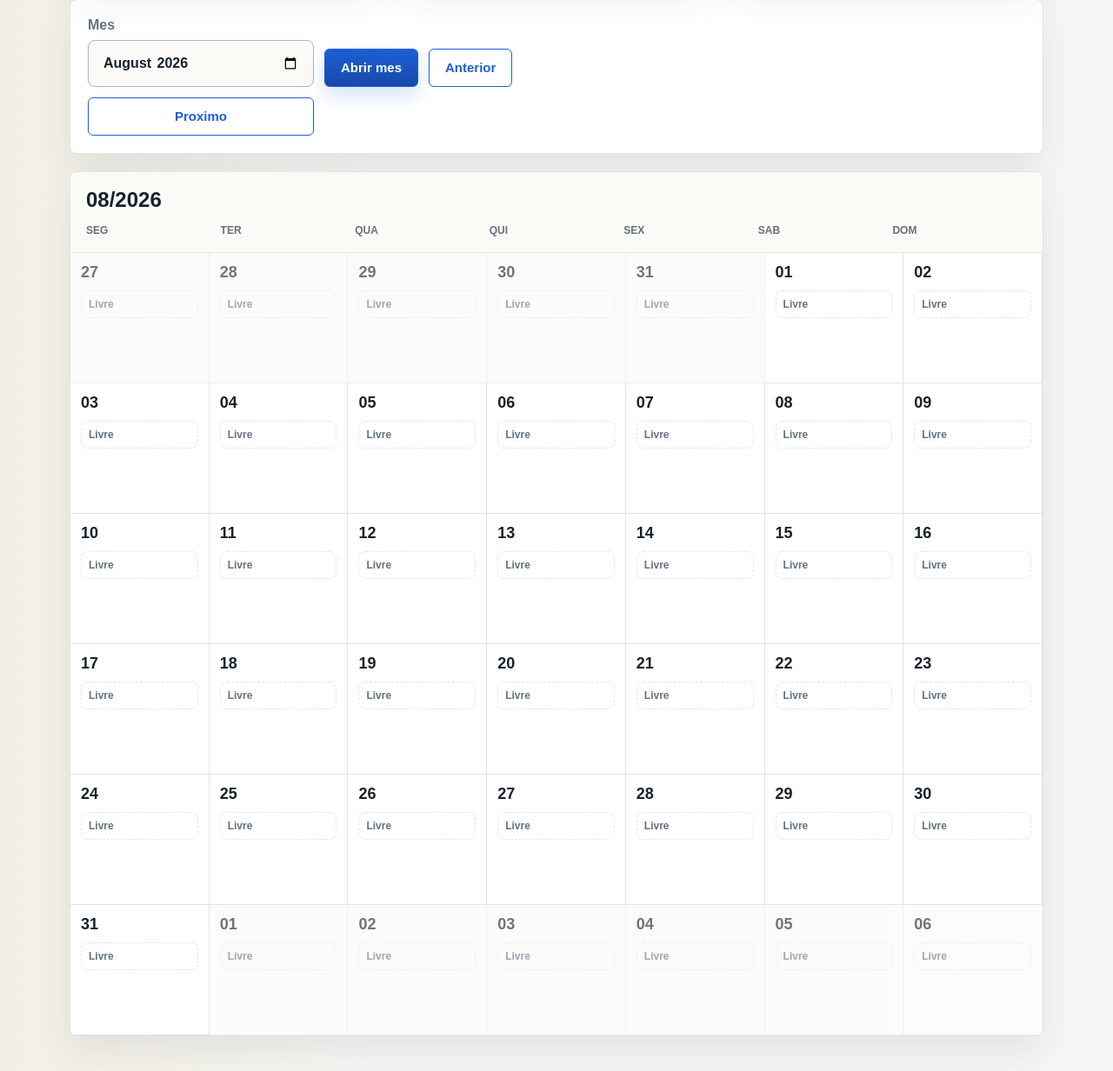
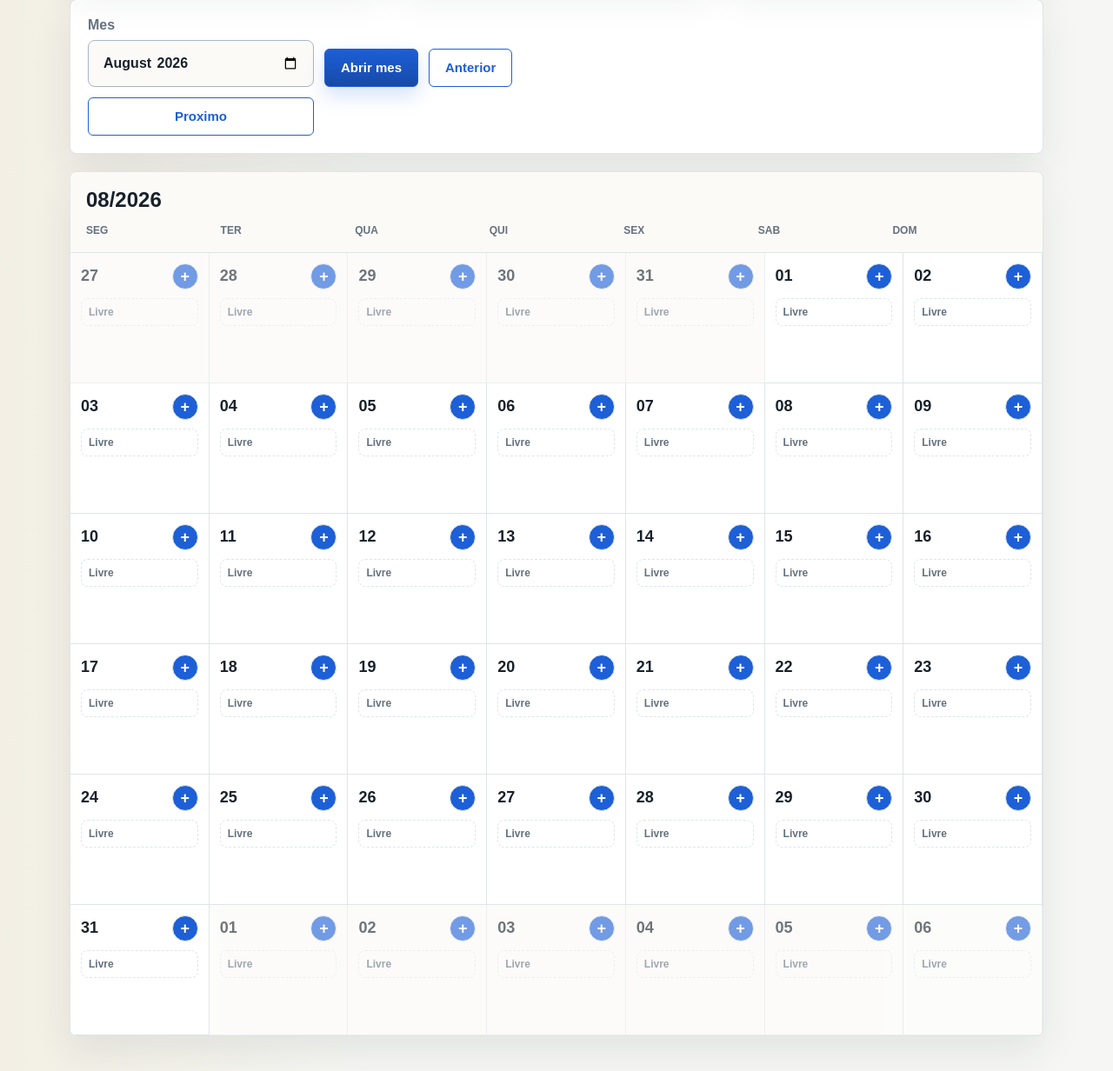
Before and after one commit to hendelsantos/Projeto_Django_HUB, a Django app: page /treinamentos/calendario/ in a window 1280 px wide. Shown: the part 517-1749 px from the top of the page at 87% size. Run offline with Django 5.2, Linux system fonts and the light colour scheme; data comes from the database, SQL or seed files in the repository; data that the repository does not hold is empty.

Commit message:
add quick scheduling from training calendar

```diff
--- a/static/css/styles.css
+++ b/static/css/styles.css
@@ -663,8 +663,33 @@ html[data-theme="dark"] .badge {
     opacity: 0.62;
 }
 
-.training-day strong {
+.training-day-header {
+    display: flex;
+    align-items: center;
+    justify-content: space-between;
+    gap: 8px;
+}
+
+.training-day-header strong {
     font-size: 18px;
+}
+
+.training-day-header a {
+    display: inline-grid;
+    place-items: center;
+    width: 30px;
+    height: 30px;
+    border: 1px solid var(--line);
+    border-radius: 999px;
+    background: var(--primary);
+    color: #ffffff;
+    font-size: 18px;
+    font-weight: 800;
+    line-height: 1;
+}
+
+.training-day-header a:hover {
+    background: var(--primary-dark);
 }
 
 .training-day-items {
--- a/templates/treinamentos/calendario.html
+++ b/templates/treinamentos/calendario.html
@@ -59,7 +59,10 @@
     <div class="training-calendar-grid">
         {% for dia in dias %}
             <article class="training-day {% if dia.fora_mes %}training-day-muted{% endif %}">
-                <strong>{{ dia.data|date:'d' }}</strong>
+                <div class="training-day-header">
+                    <strong>{{ dia.data|date:'d' }}</strong>
+                    <a href="{% url 'treinamentos:criar' %}?data={{ dia.data|date:'Y-m-d' }}" aria-label="Agendar treinamento em {{ dia.data|date:'d/m/Y' }}">+</a>
+                </div>
                 <div class="training-day-items">
                     {% for treinamento in dia.treinamentos %}
                         <a class="training-event training-event-{{ treinamento.status }}" href="{% url 'treinamentos:detalhe' treinamento.pk %}">
--- a/treinamentos/views.py
+++ b/treinamentos/views.py
@@ -43,7 +43,14 @@ def criar(request):
             messages.success(request, 'Treinamento cadastrado com sucesso.')
             return redirect('treinamentos:detalhe', pk=treinamento.pk)
     else:
-        form = TreinamentoForm(initial={'data': timezone.localdate(), 'area': 'Pintura'})
+        data_inicial = request.GET.get('data') or timezone.localdate().isoformat()
+        form = TreinamentoForm(
+            initial={
+                'data': data_inicial,
+                'area': 'Pintura',
+                'status': TreinamentoSeguranca.Status.AGENDADO,
+            }
+        )
 
     return render(
         request,
```
Also changed, not shown: treinamentos/tests.py (+9 -0 lines).
